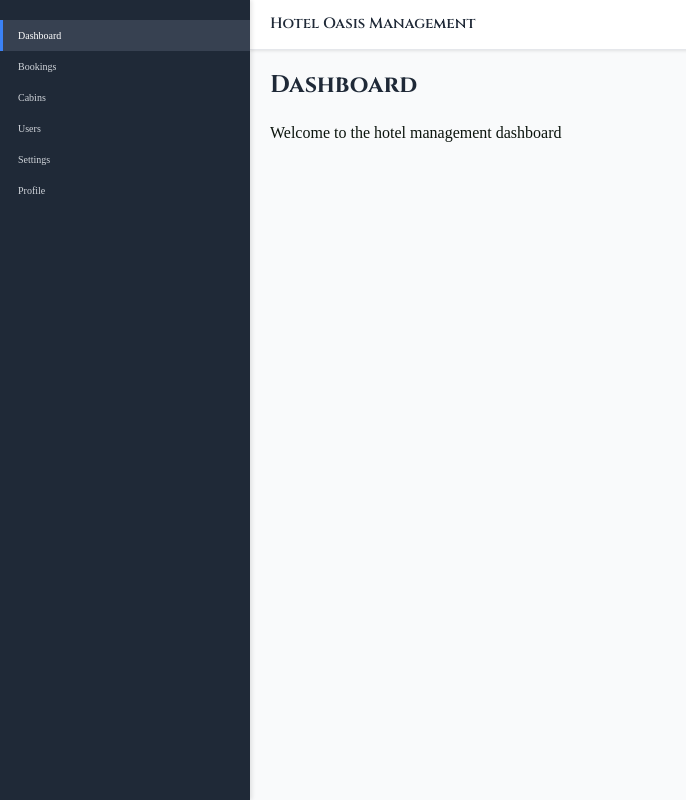
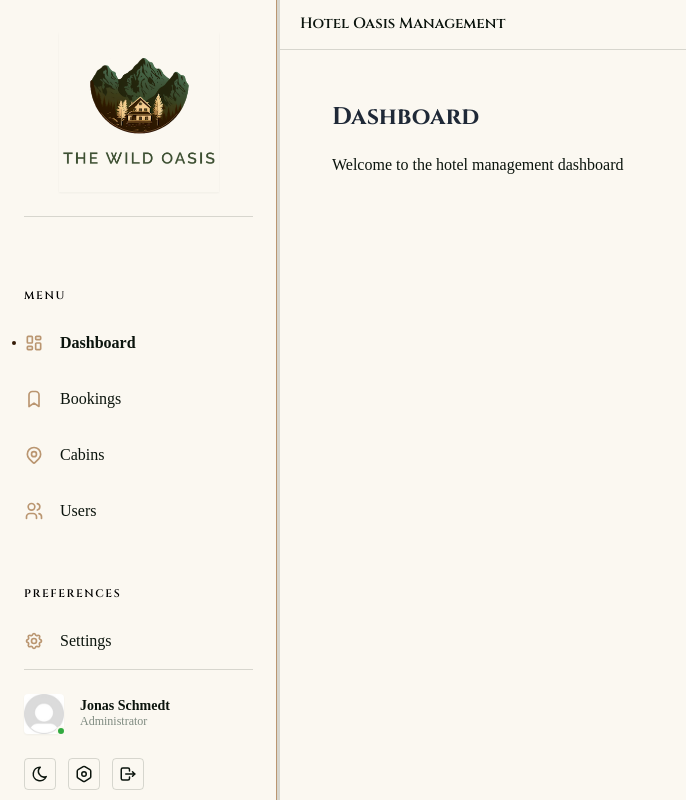
Before and after one commit to HosseinMst81/hotel-oasis, a React (Vite) app: page /dashboard in a window 1280 px wide. Shown: the whole page, without its empty margins (0-686 px from the left). Built offline with nearby package versions, Linux system fonts and the light colour scheme; no server answers; the HTML template or start-up script is replaced by a standard one.

Commit message:
Move all components into src/components

```diff
--- a/src/components/Bookings/BookingsList.tsx
+++ b/src/components/Bookings/BookingsList.tsx
@@ -1,5 +1,5 @@
 import React from 'react';
-import EmptyState from '../../design/components/EmptyState/EmptyState';
+import EmptyState from '../EmptyState/EmptyState';
 import { Card } from '../../design/primitives/Card/Card';
 import { Divider } from '../../design/primitives/Divider/Divider';
 import { Heading } from '../../design/primitives/Heading/Heading';
--- a/src/components/Cabins/CabinsList.tsx
+++ b/src/components/Cabins/CabinsList.tsx
@@ -1,5 +1,5 @@
 import React from 'react';
-import EmptyState from '../../design/components/EmptyState/EmptyState';
+import EmptyState from '../EmptyState/EmptyState';
 import { Card } from '../../design/primitives/Card/Card';
 import { Divider } from '../../design/primitives/Divider/Divider';
 import { Heading } from '../../design/primitives/Heading/Heading';
--- a/src/design/components/ConfirmModal/ConfirmModal.tsx
+++ b/src/components/ConfirmModal/ConfirmModal.tsx
@@ -14,8 +14,8 @@
 import React, { useEffect, useId, useRef } from 'react';
 import styled from 'styled-components';
 
-import { Box, Flex, Stack, Text, Heading, Button, Icon } from '../../primitives';
-import type { StandardColorScheme } from '../../shared/capabilities';
+import { Box, Flex, Stack, Text, Heading, Button, Icon } from '../../design/primitives';
+import type { StandardColorScheme } from '../../design/shared/capabilities';
 
 // ─── Overlay ──────────────────────────────────────────────────────────────────
 // The only styled-component here — it handles positioning, not visuals.
--- a/src/design/components/DashboardHeader/DashboardHeader.tsx
+++ b/src/components/DashboardHeader/DashboardHeader.tsx
@@ -14,7 +14,7 @@
 import React, { useMemo } from 'react';
 import styled from 'styled-components';
 
-import { Box, Flex, Stack, Text, Heading, Button, Badge } from '../../primitives';
+import { Box, Flex, Stack, Text, Heading, Button, Badge } from '../../design/primitives';
 
 // ─── Sticky wrapper — layout only, no visual opinions ────────────────────────
 
--- a/src/design/components/EmptyState/EmptyState.tsx
+++ b/src/components/EmptyState/EmptyState.tsx
@@ -1,5 +1,5 @@
 import React from "react";
-import Text from "../../primitives/Text/Text";
+import Text from "../../design/primitives/Text/Text";
 
 
 const EmptyState: React.FC = () => {
--- a/src/design/components/UserCard/UserCard.tsx
+++ b/src/components/UserCard/UserCard.tsx
@@ -8,8 +8,8 @@
 import React from 'react';
 import styled from 'styled-components';
 
-import { Box, Flex, Stack, Text, Heading, Button, Badge, Divider } from '../../primitives';
-import type { StandardColorScheme } from '../../shared/capabilities';
+import { Box, Flex, Stack, Text, Heading, Button, Badge, Divider } from '../../design/primitives';
+import type { StandardColorScheme } from '../../design/shared/capabilities';
 
 // ─────────────────────────────────────────────────────────────────────────────
 // AVATAR (shared sub-primitive — used internally by UserCard)
--- a/src/design/primitives/Heading/Heading.tsx
+++ b/src/design/primitives/Heading/Heading.tsx
@@ -38,7 +38,7 @@ const StyledHeading = styled.h1<HeadingProps>`
     }
   }}
   ${({ textAlign = "left" }) => textAlignStyles(textAlign)}
-  ${({ textColor }) => textColor && textColorStyles(textColor)};
+  ${({ textColor="primary" }) => textColor && textColorStyles(textColor)};
   ${(props) => marginStyles(props)}
   ${(props) => paddingStyles(props)}
 `;
--- a/src/layouts/AppLayout.tsx
+++ b/src/layouts/AppLayout.tsx
@@ -1,47 +1,12 @@
 import type { FC } from "react";
-import { Outlet, Link, useLocation } from "react-router";
+import { Outlet } from "react-router";
 import styled from "styled-components";
+import Sidebar from "../components/Sidebar/Sidebar";
 
 const LayoutContainer = styled.div`
   display: flex;
   min-height: 100vh;
-  background-color: #f9fafb;
-`;
-
-const Sidebar = styled.aside`
-  width: 250px;
-  background-color: #1f2937;
-  padding: 2rem 0;
-  box-shadow: 2px 0 4px rgba(0, 0, 0, 0.1);
-  position: sticky;
-  top: 0;
-  height: 100vh;
-  overflow-y: auto;
-
-  @media (max-width: 768px) {
-    width: 200px;
-  }
-`;
-
-const Nav = styled.nav`
-  display: flex;
-  flex-direction: column;
-  gap: 0;
-`;
-
-const NavItem = styled(Link)<{ $active?: boolean }>`
-  display: block;
-  padding: 1rem 1.5rem;
-  color: ${(props) => (props.$active ? "#ffffff" : "#d1d5db")};
-  background-color: ${(props) => (props.$active ? "#374151" : "transparent")};
-  text-decoration: none;
-  transition: all 0.2s;
-  border-left: 3px solid ${(props) => (props.$active ? "#3b82f6" : "transparent")};
-
-  &:hover {
-    background-color: #374151;
-    color: #ffffff;
-  }
+  background-color: var(--color-brand-background);
 `;
 
 const MainContent = styled.main`
@@ -51,53 +16,29 @@ const MainContent = styled.main`
 `;
 
 const Header = styled.header`
-  background-color: #ffffff;
+  background-color: var(--color-brand-background);
   padding: 1.5rem 2rem;
-  box-shadow: 0 1px 3px rgba(0, 0, 0, 0.1);
-  border-bottom: 1px solid #e5e7eb;
+  border-bottom: 1px solid var(--color-border-base);
 `;
 
 const HeaderTitle = styled.h1`
   margin: 0;
   font-size: 1.5rem;
-  color: #1f2937;
+  color: var(--color-text-primary);
   font-weight: 600;
+  font-family: var(--font-primary);
 `;
 
 const ContentArea = styled.div`
   flex: 1;
   overflow-y: auto;
+  padding: var(--space-8);
 `;
 
 const AppLayout: FC = () => {
-  const location = useLocation();
-
-  const navItems = [
-    { label: "Dashboard", path: "/dashboard" },
-    { label: "Bookings", path: "/bookings" },
-    { label: "Cabins", path: "/cabins" },
-    { label: "Users", path: "/users" },
-    { label: "Settings", path: "/settings" },
-    { label: "Profile", path: "/profile" },
-  ];
-
-  const isActive = (path: string) => location.pathname === path;
-
   return (
     <LayoutContainer>
-      <Sidebar>
-        <Nav>
-          {navItems.map((item) => (
-            <NavItem
-              key={item.path}
-              to={item.path}
-              $active={isActive(item.path)}
-            >
-              {item.label}
-            </NavItem>
-          ))}
-        </Nav>
-      </Sidebar>
+      <Sidebar />
       <MainContent>
         <Header>
           <HeaderTitle>Hotel Oasis Management</HeaderTitle>
--- a/src/pages/NotFound.tsx
+++ b/src/pages/NotFound.tsx
@@ -1,7 +1,7 @@
 import type { FC } from "react";
 import { Link } from "react-router";
 import styled from "styled-components";
-import EmptyState from "../design/components/EmptyState/EmptyState";
+import EmptyState from "../components/EmptyState/EmptyState";
 
 const Container = styled.div`
   display: flex;
```
Also changed, not shown: src/components/test/Test.tsx (renamed from src/design/components/test/Test.tsx, +9 -9 lines), src/components/index.ts (renamed from src/design/components/index.ts), src/components/test/DesignTokensTestDashboard.tsx (renamed from src/design/components/test/DesignTokensTestDashboard.tsx), 1 other file (tests, documents, lock files or other folders).
